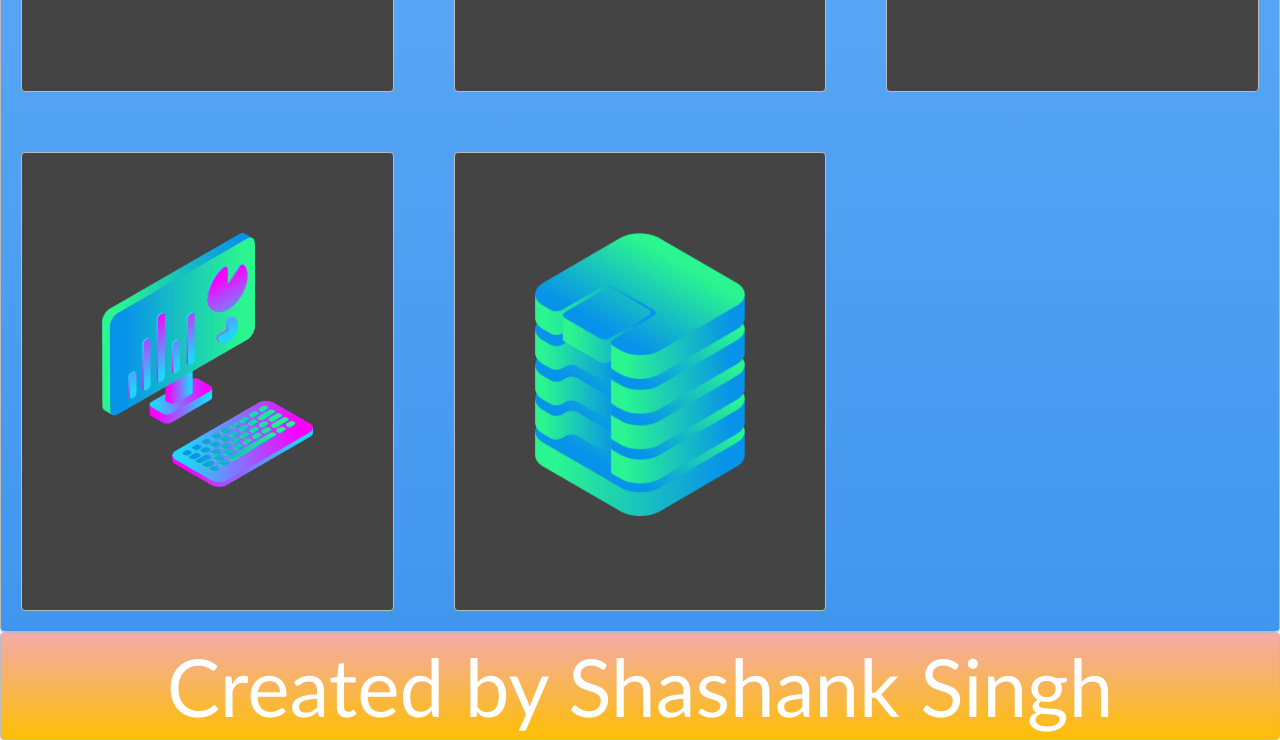
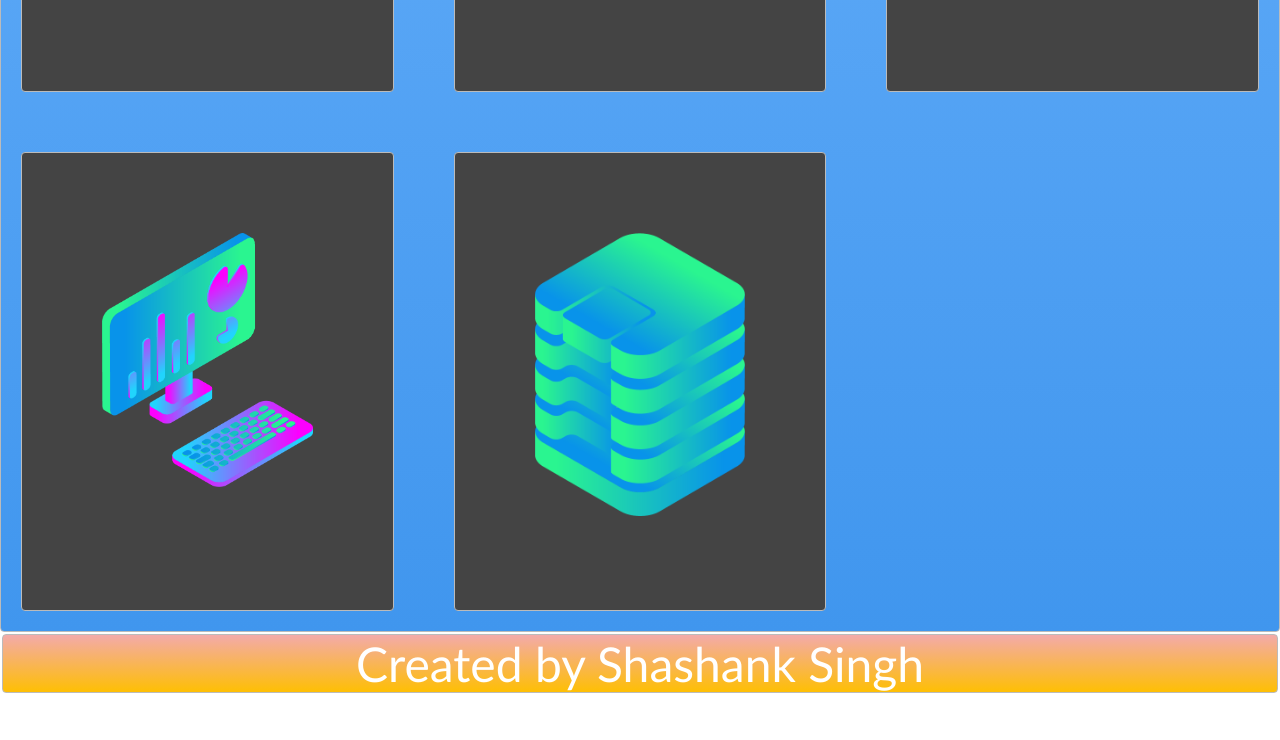
Before and after one commit to shashankcic/shashankcic.github.io, a plain HTML site: page creations/index.html in a window 1280 px wide. Shown: the part 1361-2101 px from the top of the page. After the commit the page ends 2056 px from the top, so only its background shows below. Drawn offline with Linux system fonts and the light colour scheme.

Commit message:
Update style.css

```diff
--- a/creations/style.css
+++ b/creations/style.css
@@ -154,6 +154,6 @@ footer{
 }
 
 .foot{
-    padding: 5px;
-    font-size: 5rem;
+    margin: 2px;
+    font-size: 3rem;
 }
```
